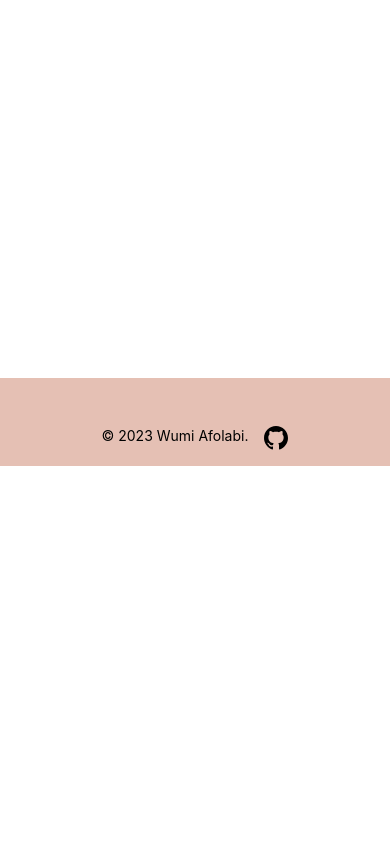
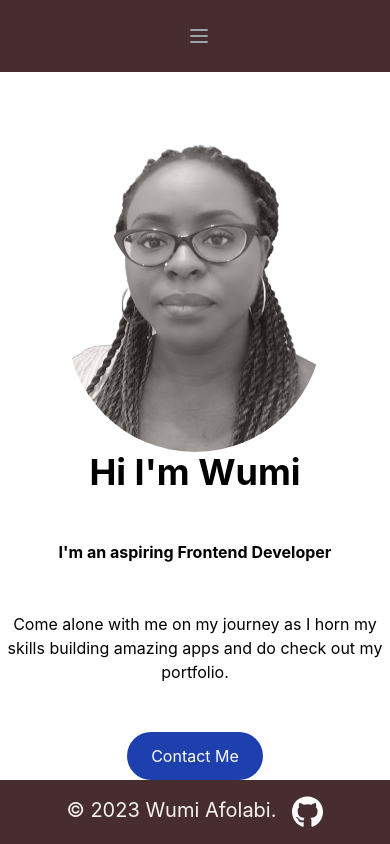
Before and after one commit to babycodeher/react-portfolio, a React (Create React App) app: page / in a window 390 px wide. Built offline with nearby package versions, Linux system fonts and the light colour scheme.

Commit message:
updated project details

```diff
--- a/package.json
+++ b/package.json
@@ -4,6 +4,7 @@
   "private": true,
   "dependencies": {
     "@fortawesome/fontawesome-svg-core": "^6.4.0",
+    "@fortawesome/free-brands-svg-icons": "^6.4.0",
     "@fortawesome/free-regular-svg-icons": "^6.4.0",
     "@fortawesome/free-solid-svg-icons": "^6.4.0",
     "@fortawesome/react-fontawesome": "^0.2.0",
--- a/src/App.js
+++ b/src/App.js
@@ -1,26 +1,28 @@
-import './App.css';
+import React from 'react';
+// import './App.css';
+import { BrowserRouter as Router, Route, Routes } from 'react-router-dom';
 import NavBar from './components/pages/NavBar';
 import Home from './components/pages/HomePage';
 import Projects from './components/pages/Projects';
 import Contact from './components/pages/Contact';
 import About from './components/pages/About';
 import Footer from './components/pages/Footer';
-import { BrowserRouter as Router, Route, Routes } from 'react-router-dom';
 
 
 export default function App() {
   return (
-    <div className="flex flex-col min-h-screen justify-center">
-      <Router>
+    <Router>
+      <div className="flex flex-col min-h-screen justify-center">
         <NavBar />
-        <Routes basename='wumi-afolabi-portfolio'>
-          <Route path='/wumi-afolabi-portfolio/' element={<Home />} />
-          <Route path='/wumi-afolabi-portfolio/projects' element={<Projects />} />
-          <Route path='/wumi-afolabi-portfolio/about' element={<About />} />
-          <Route path='/wumi-afolabi-portfolio/contact' element={<Contact />} />
+        <Routes basename="wumi-afolabi-portfolio">
+          <Route exact path="/" element={<Home />} />
+          <Route path="/wumi-afolabi-portfolio/" element={<Home />} />
+          <Route path="/wumi-afolabi-portfolio/projects" element={<Projects />} />
+          <Route path="/wumi-afolabi-portfolio/about" element={<About />} />
+          <Route path="/wumi-afolabi-portfolio/contact" element={<Contact />} />
         </Routes>
         <Footer />
-      </Router>
-    </div>
+      </div>
+    </Router>
   );
 }
--- a/src/components/pages/Footer.jsx
+++ b/src/components/pages/Footer.jsx
@@ -1,14 +1,15 @@
-
+import { faGithub } from '@fortawesome/free-brands-svg-icons'
+import { FontAwesomeIcon } from '@fortawesome/react-fontawesome';
 
 function Footer() {
     return (
-        <footer className="bg-dogwood p-4">
+        <footer className="bg-darkWine p-4">
             <div className="flex justify-center space-x-4">
-                <span className="text-sm sm:text-center">
+                <span className="text-xl text-lightChamPink sm:text-center">
                     &copy; 2023 Wumi Afolabi.
                 </span>
                 <a href="https://github.com/babycodeher">
-                    <svg xmlns="http://www.w3.org/2000/svg" width="24" height="24" viewBox="0 0 24 24"><path d="M12 0c-6.626 0-12 5.373-12 12 0 5.302 3.438 9.8 8.207 11.387.599.111.793-.261.793-.577v-2.234c-3.338.726-4.033-1.416-4.033-1.416-.546-1.387-1.333-1.756-1.333-1.756-1.089-.745.083-.729.083-.729 1.205.084 1.839 1.237 1.839 1.237 1.07 1.834 2.807 1.304 3.492.997.107-.775.418-1.305.762-1.604-2.665-.305-5.467-1.334-5.467-5.931 0-1.311.469-2.381 1.236-3.221-.124-.303-.535-1.524.117-3.176 0 0 1.008-.322 3.301 1.23.957-.266 1.983-.399 3.003-.404 1.02.005 2.047.138 3.006.404 2.291-1.552 3.297-1.23 3.297-1.23.653 1.653.242 2.874.118 3.176.77.84 1.235 1.911 1.235 3.221 0 4.609-2.807 5.624-5.479 5.921.43.372.823 1.102.823 2.222v3.293c0 .319.192.694.801.576 4.765-1.589 8.199-6.086 8.199-11.386 0-6.627-5.373-12-12-12z" /></svg>
+                    <FontAwesomeIcon icon= {faGithub} size='2xl' color='white'/>
                 </a>
             </div>
         </footer>
--- a/src/components/pages/HomePage.jsx
+++ b/src/components/pages/HomePage.jsx
@@ -5,26 +5,26 @@ function HomePage() {
     return (
         <>
         {/* Flex container */}
-        <div className="container flex flex-1 flex-col-reverse md:flex-row items-center px-6 mx-auto mt-10 space-y-0 md:space-y-0">
+        <div className="container flex flex-1 flex-col-reverse md:flex-row items-center mx-auto mt-10 space-y-0 md:space-y-0 md:pr-80 md:pl-80">
             {/* left item */}
             <div className="flex flex-col justify-center items-center space-y-12 md:w-1/2">
                 <h1 className="max-w-md text-4xl font-bold text-center md:text-5xl md:text-left">
                     Hi I'm Wumi
                 </h1>
-                <h2 className= "max-w-md text-1xl font-bold text-center md:text-2xl md:text-left">I'm a Junior Frontend Developer</h2>
+                <h2 className= "max-w-md text-1xl font-bold text-center md:text-2xl md:text-left">I'm an aspiring Frontend Developer</h2>
                 <p className="max-w-sm text-center md:text-left">
                     Come alone with me on my journey as I horn my skills building amazing apps and do check out my portfolio.
                 </p>
                 <div className="flex justify-center md:justify-start">
                     <Link to="/wumi-afolabi-portfolio/contact">
-                    <button className="p-3 px-6 text-white bg-darkWine rounded-full baseline hover:bg-lightWine md:block">Contact Me</button>
+                    <button className="p-3 px-6 text-white bg-blue-800 rounded-full baseline hover:bg-lightWine md:block">Contact Me</button>
                     </Link>
                 </div>
             </div>
             {/* right item */}
             <div className="flex flex-col justify-center items-center space-y-12 md:w-1/2">
             {/* Image */}
-                <img src={headshot} className='w-48 h-64 rounded-full md:w-auto' alt="designer's headshot" />
+                <img src={headshot} className='w-64 h-80 rounded-full md:w-auto' alt="designer's headshot" />
                 </div>
         </div>
 
--- a/src/components/pages/NavBar.jsx
+++ b/src/components/pages/NavBar.jsx
@@ -1,34 +1,86 @@
 import { NavLink } from "react-router-dom";
+import React, { useState } from 'react';
 
 function Navbar() {
+    const [isNavOpen, setIsNavOpen] = useState(false);
+
+    const toggleNav = () => {
+        setIsNavOpen(!isNavOpen);
+    };
     return (
-        <div className="bg-dogwood">
-            <nav className="relative container mx-auto bg-dogwood p-4">
+        <div className="bg-darkWine">
+            <nav className="relative container mx-auto bg-darkWine p-4">
                 <div className="flex items-center justify-center">
                     {/* Menu items */}
                     <div className="hidden md:flex space-x-32">
-                        <p className="text-xl hover:text-redwood">
-                            <NavLink to='/wumi-afolabi-portfolio/' end>Home</NavLink>
+                        <p className="text-2xl text-lightChamPink hover:text-redwood">
+                            <NavLink to="/wumi-afolabi-portfolio/" end>Home</NavLink>
                         </p>
-                        <p className="text-xl hover:text-redwood">
-                            <NavLink to='/wumi-afolabi-portfolio/projects' end>Projects</NavLink>
+                        <p className="text-2xl text-lightChamPink hover:text-redwood">
+                            <NavLink to="/wumi-afolabi-portfolio/projects" end>Projects</NavLink>
                         </p>
-                        <p className="text-xl hover:text-redwood">
-                            <NavLink to='/wumi-afolabi-portfolio/about' end>About</NavLink>
+                        <p className="text-2xl text-lightChamPink hover:text-redwood">
+                            <NavLink to="/wumi-afolabi-portfolio/about" end>About</NavLink>
                         </p>
-                        <p className="text-xl hover:text-redwood">
-                            <NavLink to='/wumi-afolabi-portfolio/contact' end>Contact</NavLink>
+                        <p className="text-2xl text-lightChamPink hover:text-redwood">
+                            <NavLink to="/wumi-afolabi-portfolio/contact" end>Contact</NavLink>
                         </p>
                     </div>
+                    <div className="-mr-2 flex md:hidden">
+                        <button
+                            onClick={toggleNav}
+                            type="button"
+                            className="inline-flex items-center justify-center p-2 rounded-md text-gray-400 hover:text-white hover:bg-gray-700 focus:outline-none focus:ring-2 focus:ring-offset-2 focus:ring-offset-gray-800 focus:ring-white"
+                            aria-controls="mobile-menu"
+                            aria-expanded={isNavOpen ? 'true' : 'false'}
+                        >
+                            <span className="sr-only">Open main menu</span>
+                            {/* Toggle icon */}
+                            {isNavOpen ? (
+                                <svg
+                                    className="block h-6 w-6"
+                                    xmlns="http://www.w3.org/2000/svg"
+                                    fill="none"
+                                    viewBox="0 0 24 24"
+                                    stroke="currentColor"
+                                    aria-hidden="true"
+                                >
+                                    <path
+                                        strokeLinecap="round"
+                                        strokeLinejoin="round"
+                                        strokeWidth="2"
+                                        d="M6 18L18 6M6 6l12 12"
+                                    />
+                                </svg>
+                            ) : (
+                                <svg
+                                    className="block h-6 w-6"
+                                    xmlns="http://www.w3.org/2000/svg"
+                                    fill="none"
+                                    viewBox="0 0 24 24"
+                                    stroke="currentColor"
+                                    aria-hidden="true"
+                                >
+                                    <path
+                                        strokeLinecap="round"
+                                        strokeLinejoin="round"
+                                        strokeWidth="2"
+                                        d="M4 6h16M4 12h16M4 18h16"
+                                    />
+                                </svg>
+                            )}
+                        </button>
+                    </div>
                     {/* Hamburger Icon */}
-                    <button id="menu-btn" className="block hamburger md:hidden focus:outline-none">
+                    {/* <button id="menu-btn" className="block hamburger md:hidden focus:outline-none">
                         <span className="hamburger-top"></span>
                         <span className="hamburger-middle"></span>
                         <span className="hamburger-bottom"></span>
-                    </button>
+                    </button> */}
                 </div>
                 {/* Mobile menu */}
-                <div className="md:hidden">
+                {/* <div className="md:hidden"> */}
+                <div className={`${isNavOpen ? 'block' : 'hidden'} md:hidden`}>
                     <div id="menu" className="absolute flex flex-col items-center hidden self-end py-8 mt-10 space-y-6 font-bold bg-red sm:w-auto sm:self-center left-6 right-6 drop-shadow-md">
                         <p className="text-md hover:text-redwood">Home</p>
                         <p className="text-md hover:text-redwood">Projects</p>
```
Also changed, not shown: src/components/pages/About.jsx (+39 -2 lines), src/components/pages/Contact.jsx (+12 -7 lines), src/components/pages/Projects.jsx (+48 -21 lines), src/index.css (+48 -0 lines), babel-plugin-macros.config.js (line endings or trailing spaces), 1 other file (tests, documents, lock files or other folders).
